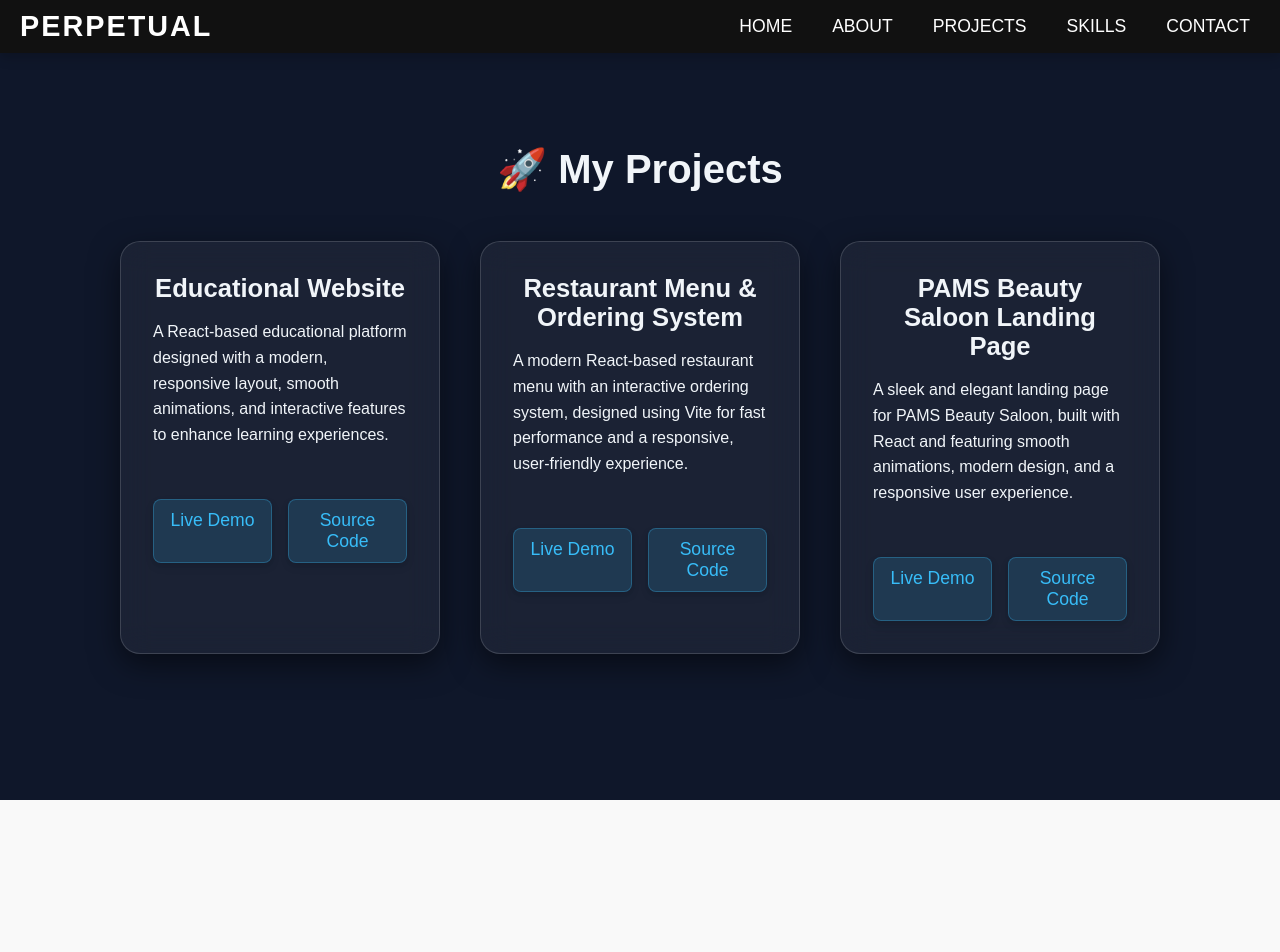
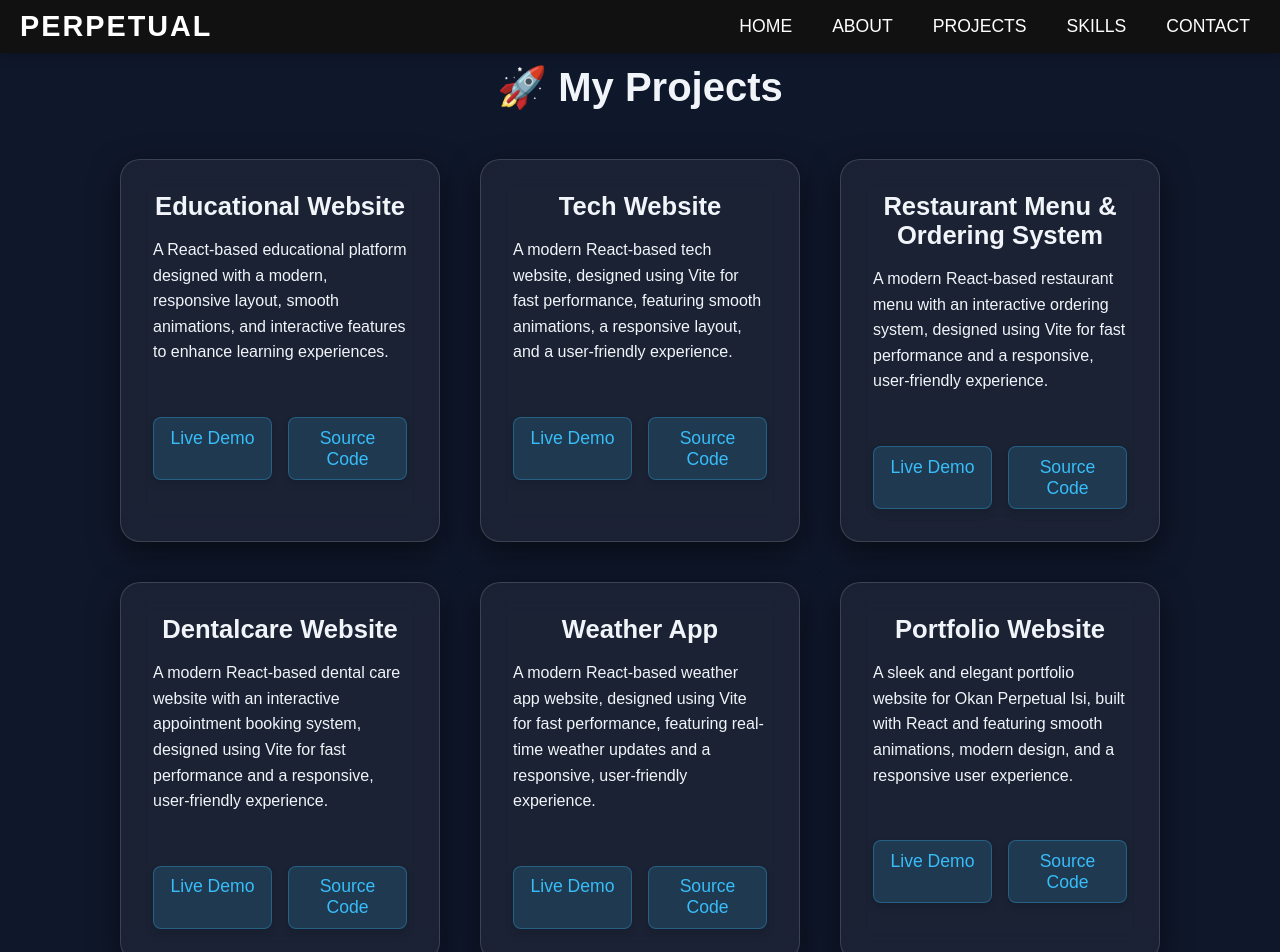
Before and after one commit to Perpetualisi/Perpetual_portfolio, a React (Vite) app: page /projects in a window 1280 px wide. Shown: the top 952 px of the page. Before the commit the page ends 800 px from the top, so only its background shows below. Built offline with nearby package versions, Linux system fonts and the light colour scheme.

Commit message:
Updated Projects section

```diff
--- a/src/Components/Projects/Projects.jsx
+++ b/src/Components/Projects/Projects.jsx
@@ -22,6 +22,16 @@ const Projects = () => {
 
         <div className="project-card">
           <div className="project-content">
+            <h3>Tech Website</h3>
+            <p>A modern React-based tech website, designed using Vite for fast performance, featuring smooth animations, a responsive layout, and a user-friendly experience.</p>
+            <div className="project-links">
+              <a href="https://tech-website-theta.vercel.app/" target="_blank" rel="noopener noreferrer" className="btn">Live Demo</a>
+              <a href="https://github.com/Perpetualisi/Tech-Website" target="_blank" rel="noopener noreferrer" className="btn">Source Code</a>
+            </div>
+          </div>
+        </div>
+        <div className="project-card">
+          <div className="project-content">
             <h3>Restaurant Menu & Ordering System</h3>
             <p>A modern React-based restaurant menu with an interactive ordering system, designed using Vite for fast performance and a responsive, user-friendly experience.</p>
             <div className="project-links">
@@ -30,14 +40,34 @@ const Projects = () => {
             </div>
           </div>
         </div>
+        <div className="project-card">
+          <div className="project-content">
+            <h3>Dentalcare Website</h3>
+            <p>A modern React-based dental care website with an interactive appointment booking system, designed using Vite for fast performance and a responsive, user-friendly experience.</p>
+            <div className="project-links">
+              <a href="https://dentalcare-website-orcin.vercel.app/" target="_blank" rel="noopener noreferrer" className="btn">Live Demo</a>
+              <a href="https://github.com/Perpetualisi/Dentalcare-website" target="_blank" rel="noopener noreferrer" className="btn">Source Code</a>
+            </div>
+          </div>
+        </div>
+        <div className="project-card">
+          <div className="project-content">
+            <h3>Weather App</h3>
+            <p>A modern React-based weather app website, designed using Vite for fast performance, featuring real-time weather updates and a responsive, user-friendly experience.</p>
+            <div className="project-links">
+              <a href="https://weather-app-sigma-taupe-59.vercel.app/" target="_blank" rel="noopener noreferrer" className="btn">Live Demo</a>
+              <a href="https://github.com/Perpetualisi/weather-app" target="_blank" rel="noopener noreferrer" className="btn">Source Code</a>
+            </div>
+          </div>
+        </div>
 
         <div className="project-card">
           <div className="project-content">
-            <h3>PAMS Beauty Saloon Landing Page</h3>
-            <p>A sleek and elegant landing page for PAMS Beauty Saloon, built with React and featuring smooth animations, modern design, and a responsive user experience.</p>
+            <h3>Portfolio Website</h3>
+            <p>A sleek and elegant portfolio website for Okan Perpetual Isi, built with React and featuring smooth animations, modern design, and a responsive user experience.</p>
             <div className="project-links">
-              <a href="https://pams-beauty-saloon.vercel.app/" target="_blank" rel="noopener noreferrer" className="btn">Live Demo</a>
-              <a href="https://github.com/Perpetualisi/Pams-Beauty-Saloon" target="_blank" rel="noopener noreferrer" className="btn">Source Code</a>
+              <a href="https://isi-portfolio2.vercel.app/" target="_blank" rel="noopener noreferrer" className="btn">Live Demo</a>
+              <a href="https://github.com/Perpetualisi/Isi-Portfolio2" target="_blank" rel="noopener noreferrer" className="btn">Source Code</a>
             </div>
           </div>
         </div>
```
